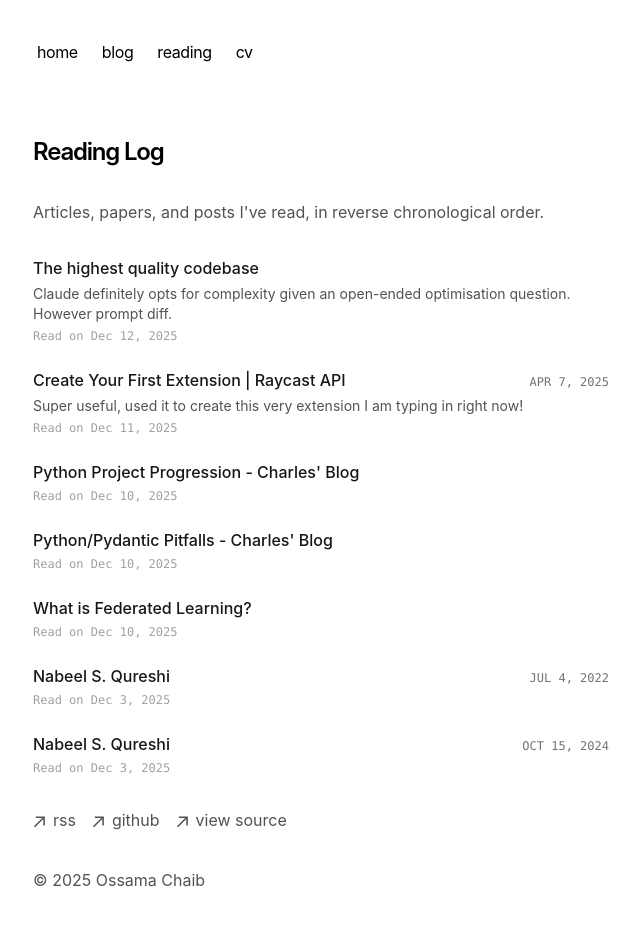
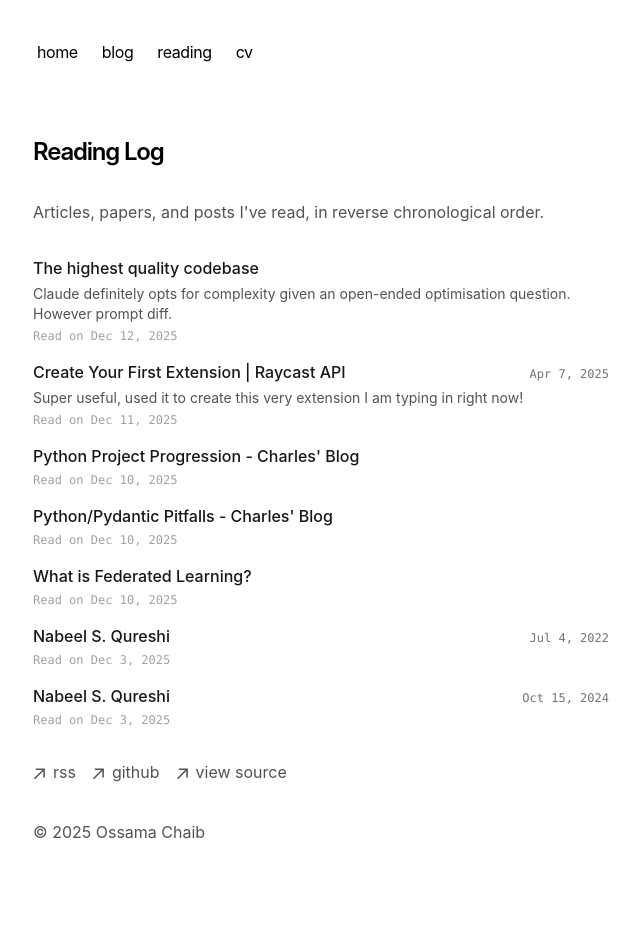
Before and after one commit to ossa-ma/ossa-ma.github.io, a Next.js app: page /reading in a window 1280 px wide. Shown: the top 926 px of the page, without its empty margins (319-959 px from the left). Built offline with nearby package versions, Linux system fonts and the light colour scheme.

Commit message:
Centralise the date formatting to a style we want

```diff
--- a/app/blog/page.tsx
+++ b/app/blog/page.tsx
@@ -8,7 +8,7 @@ export const metadata = {
 export default function Page() {
   return (
     <section>
-      <h1 className="font-semibold text-2xl mb-8 tracking-tighter">My Blog</h1>
+      <h1 className="font-semibold text-2xl mb-4 tracking-tighter">Posts</h1>
       <BlogPosts />
     </section>
   )
--- a/app/blog/utils.ts
+++ b/app/blog/utils.ts
@@ -1,7 +1,7 @@
 export function formatDate(date: string) {
   return new Date(date).toLocaleDateString('en-US', {
     year: 'numeric',
-    month: 'long',
+    month: 'short',
     day: 'numeric',
   })
 }
--- a/app/page.tsx
+++ b/app/page.tsx
@@ -1,5 +1,6 @@
 import { allPosts } from 'contentlayer/generated'
 import Link from 'next/link'
+import { formatDate } from 'app/blog/utils'
 
 export default function Page() {
   return (
@@ -44,12 +45,8 @@ export default function Page() {
                   <p className="text-neutral-900 dark:text-neutral-100 tracking-tight font-medium">
                     {post.title}
                   </p>
-                  <p className="text-neutral-500 dark:text-neutral-400 text-sm font-mono uppercase tabular-nums shrink-0 text-right">
-                    {new Date(post.publishedAt).toLocaleDateString('en-US', {
-                      month: 'short',
-                      day: 'numeric',
-                      year: '2-digit',
-                    })}
+                  <p className="text-neutral-500 dark:text-neutral-400 text-sm font-mono tabular-nums shrink-0 text-right">
+                    {formatDate(post.publishedAt)}
                   </p>
                 </div>
               </Link>
--- a/app/reading/page.tsx
+++ b/app/reading/page.tsx
@@ -1,5 +1,6 @@
 import { readFileSync, existsSync } from 'fs';
 import { join } from 'path';
+import { formatDate } from 'app/blog/utils';
 
 interface ReadingEntry {
     url: string;
@@ -33,7 +34,7 @@ export default function ReadingPage() {
                 Articles, papers, and posts I've read, in reverse chronological order.
             </p>
 
-            <div className="space-y-6">
+            <div className="space-y-4">
                 {readings.map((entry, index) => (
                     <div key={index} className="flex flex-col">
                         <div className="flex w-full justify-between items-baseline gap-4">
@@ -45,15 +46,11 @@ export default function ReadingPage() {
                             >
                                 {entry.title}
                             </a>
-                            <div className="shrink-0 text-xs text-neutral-500 dark:text-neutral-400 font-mono uppercase">
+                            <div className="shrink-0 text-xs text-neutral-500 dark:text-neutral-400 font-mono">
                                 {entry.author && <span>{entry.author}</span>}
                                 {entry.author && entry.publishedDate && <span className="mx-2">•</span>}
                                 {entry.publishedDate && (
-                                    <span>{new Date(entry.publishedDate).toLocaleDateString('en-US', {
-                                        month: 'short',
-                                        day: 'numeric',
-                                        year: 'numeric'
-                                    })}</span>
+                                    <span>{formatDate(entry.publishedDate)}</span>
                                 )}
                             </div>
                         </div>
@@ -65,11 +62,7 @@ export default function ReadingPage() {
                         )}
 
                         <div className="text-xs text-neutral-400 dark:text-neutral-500 mt-1 font-mono">
-                            Read on {new Date(entry.addedDate).toLocaleDateString('en-US', {
-                                year: 'numeric',
-                                month: 'short',
-                                day: 'numeric'
-                            })}
+                            Read on {formatDate(entry.addedDate)}
                         </div>
                     </div>
                 ))}
```
